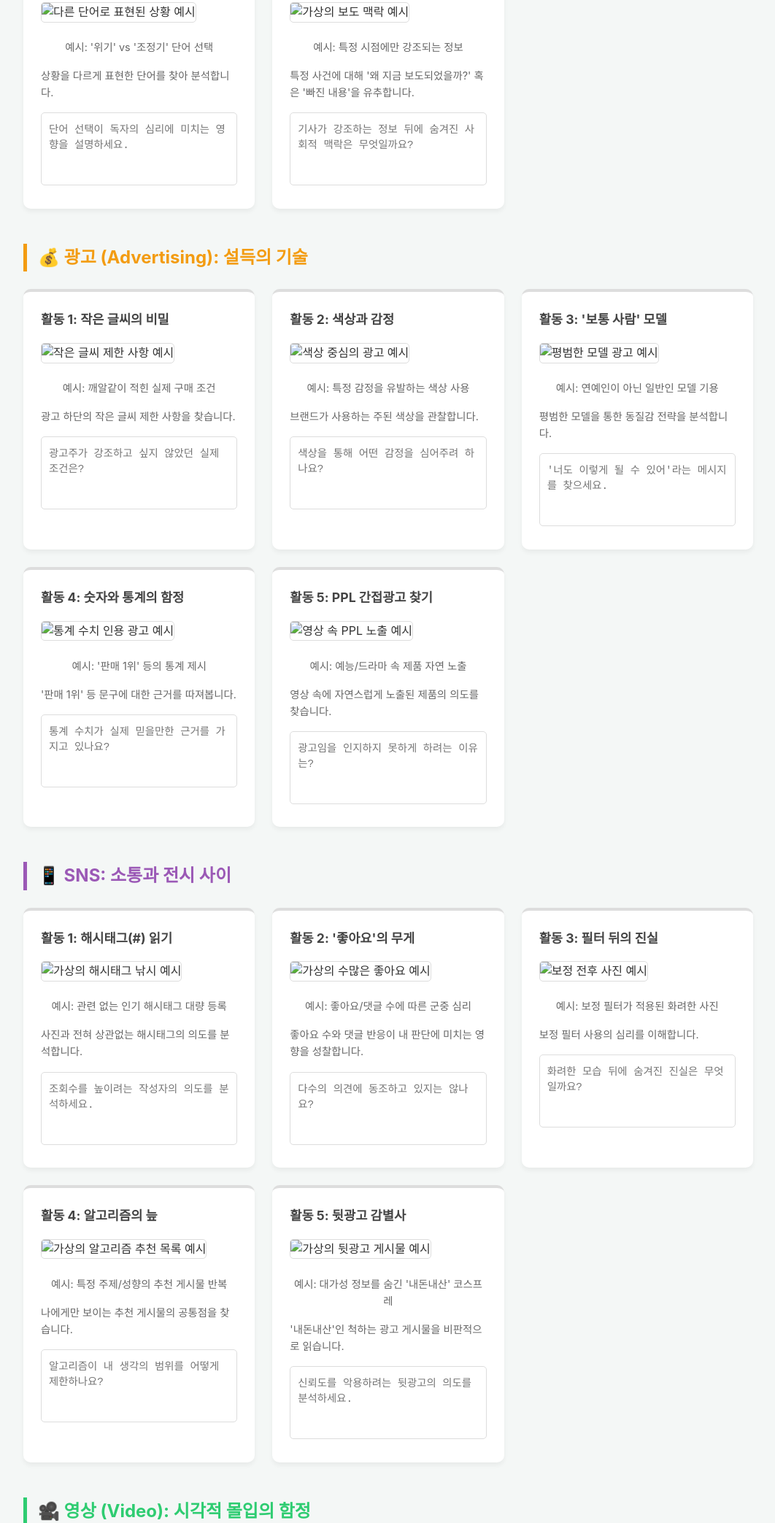
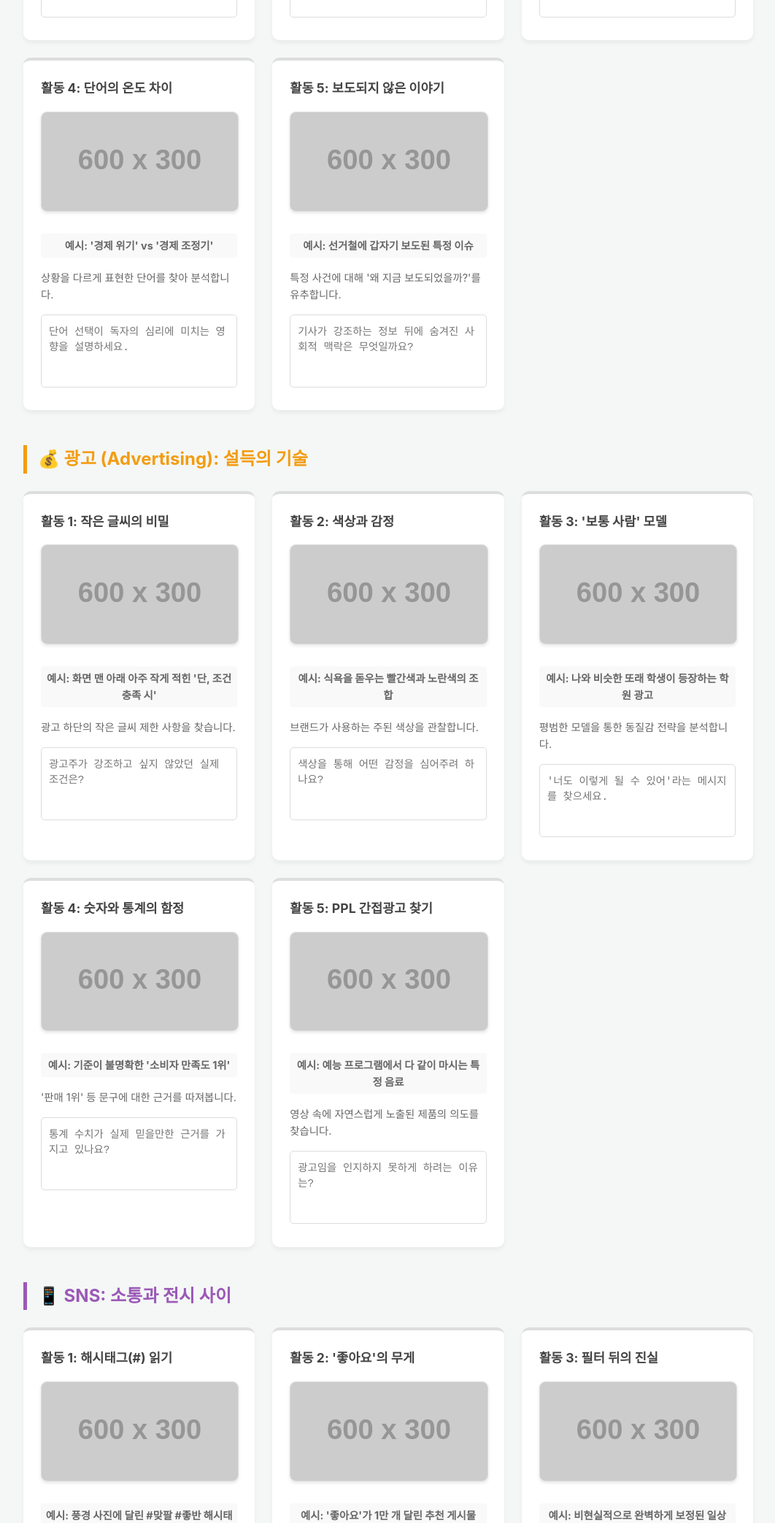
Before and after one commit to redrhapsody1-ctrl/seating-, a plain HTML site: page index.html in a window 1280 px wide. Shown: the part 713-2800 px from the top of the page at 73% size, without its empty margins (108-1170 px from the left). Drawn offline with Linux system fonts and the light colour scheme; placeholder pictures from the web are drawn by us.

Commit message:
Update index.html

```diff
--- a/index.html
+++ b/index.html
@@ -3,25 +3,28 @@
 <head>
     <meta charset="UTF-8">
     <meta name="viewport" content="width=device-width, initial-scale=1.0">
-    <title>중1 매체 문해력 수업 - 미디어 셜록 홈즈 활동지 (통합본)</title>
+    <title>중1 매체 문해력 수업 - 미디어 셜록 홈즈 활동지</title>
     <link href="https://fonts.googleapis.com/css2?family=Nanum+Gothic:wght@400;700&display=swap" rel="stylesheet">
     <link rel="stylesheet" href="style.css">
     <style>
-        /* 추가된 스타일: 이미지 스타일 및 캡션 추가 */
         .activity-example-img {
             width: 100%;
             height: auto;
             border: 1px solid #ddd;
-            border-radius: 5px;
+            border-radius: 8px;
             margin-bottom: 0.5rem;
             object-fit: cover;
-            max-height: 200px;
+            box-shadow: 0 2px 4px rgba(0,0,0,0.1);
         }
         .activity-example-caption {
-            font-size: 0.8rem;
-            color: #777;
+            font-size: 0.85rem;
+            color: #555;
             text-align: center;
             margin-bottom: 1rem;
+            font-weight: bold;
+            background-color: #f9f9f9;
+            padding: 5px;
+            border-radius: 4px;
         }
     </style>
 </head>
@@ -37,37 +40,37 @@
             <div class="activity-grid">
                 <div class="card">
                     <h3>활동 1: 제목 낚시 수사대</h3>
-                    <img src="image_3.png" alt="가상의 낚시성 뉴스 제목 예시" class="activity-example-img">
-                    <p class="activity-example-caption">예시: '충격!' 등 자극적인 단어로 시선을 끎</p>
+                    <img src="https://dummyimage.com/600x300/ffe6e6/cc0000.png&text=[Shocking+News+Headline]" alt="가상의 낚시성 뉴스 제목 예시" class="activity-example-img">
+                    <p class="activity-example-caption">예시: '충격!' 등 자극적인 단어로 시선을 끄는 제목</p>
                     <p>자극적인 단어가 포함된 제목과 실제 내용을 비교해 봅니다.</p>
                     <textarea placeholder="독자의 클릭을 유도하기 위해 어떤 감정을 자극했나요?"></textarea>
                 </div>
                 <div class="card">
                     <h3>활동 2: 사진의 마법</h3>
-                    <img src="image_3.png" alt="서로 다른 구도의 사진 예시" class="activity-example-img">
-                    <p class="activity-example-caption">예시: 좁은 구도와 넓은 구도의 차이</p>
+                    <img src="https://dummyimage.com/600x300/e6f2ff/0066cc.png&text=[Cropped+Photo+vs+Original]" alt="서로 다른 구도의 사진 예시" class="activity-example-img">
+                    <p class="activity-example-caption">예시: 시위 현장을 좁게 찍은 사진 vs 넓게 찍은 사진</p>
                     <p>동일 사건을 다룬 두 뉴스의 사진 구도를 비교합니다.</p>
                     <textarea placeholder="사진 구도가 사건 규모를 어떻게 다르게 보이게 하나요?"></textarea>
                 </div>
                 <div class="card">
                     <h3>활동 3: '누가' 말하는가?</h3>
-                    <img src="image_3.png" alt="가상의 인터뷰 대상자 목록 예시" class="activity-example-img">
-                    <p class="activity-example-caption">예시: 전문가 vs 일반인 인터뷰 비율</p>
+                    <img src="https://dummyimage.com/600x300/e6ffe6/009900.png&text=[Interviewee:+Company+CEO]" alt="가상의 인터뷰 대상자 예시" class="activity-example-img">
+                    <p class="activity-example-caption">예시: 기업의 입장만 대변하는 관계자 인터뷰</p>
                     <p>기사에 인용된 인터뷰 대상자의 소속과 입장을 확인합니다.</p>
                     <textarea placeholder="특정 집단의 입장만 대변하고 있지는 않나요?"></textarea>
                 </div>
                 <div class="card">
                     <h3>활동 4: 단어의 온도 차이</h3>
-                    <img src="image_3.png" alt="다른 단어로 표현된 상황 예시" class="activity-example-img">
-                    <p class="activity-example-caption">예시: '위기' vs '조정기' 단어 선택</p>
+                    <img src="https://dummyimage.com/600x300/ffffe6/cccc00.png&text=[Crisis+vs+Adjustment]" alt="다른 단어로 표현된 상황 예시" class="activity-example-img">
+                    <p class="activity-example-caption">예시: '경제 위기' vs '경제 조정기'</p>
                     <p>상황을 다르게 표현한 단어를 찾아 분석합니다.</p>
                     <textarea placeholder="단어 선택이 독자의 심리에 미치는 영향을 설명하세요."></textarea>
                 </div>
                 <div class="card">
                     <h3>활동 5: 보도되지 않은 이야기</h3>
-                    <img src="image_3.png" alt="가상의 보도 맥락 예시" class="activity-example-img">
-                    <p class="activity-example-caption">예시: 특정 시점에만 강조되는 정보</p>
-                    <p>특정 사건에 대해 '왜 지금 보도되었을까?' 혹은 '빠진 내용'을 유추합니다.</p>
+                    <img src="https://dummyimage.com/600x300/f2e6ff/6600cc.png&text=[Hidden+Context]" alt="가상의 보도 맥락 예시" class="activity-example-img">
+                    <p class="activity-example-caption">예시: 선거철에 갑자기 보도된 특정 이슈</p>
+                    <p>특정 사건에 대해 '왜 지금 보도되었을까?'를 유추합니다.</p>
                     <textarea placeholder="기사가 강조하는 정보 뒤에 숨겨진 사회적 맥락은 무엇일까요?"></textarea>
                 </div>
             </div>
@@ -78,36 +81,36 @@
             <div class="activity-grid">
                 <div class="card">
                     <h3>활동 1: 작은 글씨의 비밀</h3>
-                    <img src="image_3.png" alt="작은 글씨 제한 사항 예시" class="activity-example-img">
-                    <p class="activity-example-caption">예시: 깨알같이 적힌 실제 구매 조건</p>
+                    <img src="https://dummyimage.com/600x300/ffe6e6/cc0000.png&text=[Tiny+Text+Conditions+Apply]" alt="작은 글씨 제한 사항 예시" class="activity-example-img">
+                    <p class="activity-example-caption">예시: 화면 맨 아래 아주 작게 적힌 '단, 조건 충족 시'</p>
                     <p>광고 하단의 작은 글씨 제한 사항을 찾습니다.</p>
                     <textarea placeholder="광고주가 강조하고 싶지 않았던 실제 조건은?"></textarea>
                 </div>
                 <div class="card">
                     <h3>활동 2: 색상과 감정</h3>
-                    <img src="image_3.png" alt="색상 중심의 광고 예시" class="activity-example-img">
-                    <p class="activity-example-caption">예시: 특정 감정을 유발하는 색상 사용</p>
+                    <img src="https://dummyimage.com/600x300/e6f2ff/0066cc.png&text=[Red/Yellow+Fast+Food+Ad]" alt="색상 중심의 광고 예시" class="activity-example-img">
+                    <p class="activity-example-caption">예시: 식욕을 돋우는 빨간색과 노란색의 조합</p>
                     <p>브랜드가 사용하는 주된 색상을 관찰합니다.</p>
                     <textarea placeholder="색상을 통해 어떤 감정을 심어주려 하나요?"></textarea>
                 </div>
                 <div class="card">
                     <h3>활동 3: '보통 사람' 모델</h3>
-                    <img src="image_3.png" alt="평범한 모델 광고 예시" class="activity-example-img">
-                    <p class="activity-example-caption">예시: 연예인이 아닌 일반인 모델 기용</p>
+                    <img src="https://dummyimage.com/600x300/e6ffe6/009900.png&text=[Ordinary+Student+Model]" alt="평범한 모델 광고 예시" class="activity-example-img">
+                    <p class="activity-example-caption">예시: 나와 비슷한 또래 학생이 등장하는 학원 광고</p>
                     <p>평범한 모델을 통한 동질감 전략을 분석합니다.</p>
                     <textarea placeholder="'너도 이렇게 될 수 있어'라는 메시지를 찾으세요."></textarea>
                 </div>
                 <div class="card">
                     <h3>활동 4: 숫자와 통계의 함정</h3>
-                    <img src="image_3.png" alt="통계 수치 인용 광고 예시" class="activity-example-img">
-                    <p class="activity-example-caption">예시: '판매 1위' 등의 통계 제시</p>
+                    <img src="https://dummyimage.com/600x300/ffffe6/cccc00.png&text=[No.1+Sales+Claim]" alt="통계 수치 인용 광고 예시" class="activity-example-img">
+                    <p class="activity-example-caption">예시: 기준이 불명확한 '소비자 만족도 1위'</p>
                     <p>'판매 1위' 등 문구에 대한 근거를 따져봅니다.</p>
                     <textarea placeholder="통계 수치가 실제 믿을만한 근거를 가지고 있나요?"></textarea>
                 </div>
                 <div class="card">
                     <h3>활동 5: PPL 간접광고 찾기</h3>
-                    <img src="image_3.png" alt="영상 속 PPL 노출 예시" class="activity-example-img">
-                    <p class="activity-example-caption">예시: 예능/드라마 속 제품 자연 노출</p>
+                    <img src="https://dummyimage.com/600x300/f2e6ff/6600cc.png&text=[Product+Placement+in+Show]" alt="영상 속 PPL 노출 예시" class="activity-example-img">
+                    <p class="activity-example-caption">예시: 예능 프로그램에서 다 같이 마시는 특정 음료</p>
                     <p>영상 속에 자연스럽게 노출된 제품의 의도를 찾습니다.</p>
                     <textarea placeholder="광고임을 인지하지 못하게 하려는 이유는?"></textarea>
                 </div>
@@ -119,36 +122,36 @@
             <div class="activity-grid">
                 <div class="card">
                     <h3>활동 1: 해시태그(#) 읽기</h3>
-                    <img src="image_3.png" alt="가상의 해시태그 낚시 예시" class="activity-example-img">
-                    <p class="activity-example-caption">예시: 관련 없는 인기 해시태그 대량 등록</p>
+                    <img src="https://dummyimage.com/600x300/ffe6e6/cc0000.png&text=[Unrelated+Trending+Hashtags]" alt="가상의 해시태그 낚시 예시" class="activity-example-img">
+                    <p class="activity-example-caption">예시: 풍경 사진에 달린 #맞팔 #좋반 해시태그</p>
                     <p>사진과 전혀 상관없는 해시태그의 의도를 분석합니다.</p>
                     <textarea placeholder="조회수를 높이려는 작성자의 의도를 분석하세요."></textarea>
                 </div>
                 <div class="card">
                     <h3>활동 2: '좋아요'의 무게</h3>
-                    <img src="image_3.png" alt="가상의 수많은 좋아요 예시" class="activity-example-img">
-                    <p class="activity-example-caption">예시: 좋아요/댓글 수에 따른 군중 심리</p>
+                    <img src="https://dummyimage.com/600x300/e6f2ff/0066cc.png&text=[10,000+Likes+&+Comments]" alt="가상의 수많은 좋아요 예시" class="activity-example-img">
+                    <p class="activity-example-caption">예시: '좋아요'가 1만 개 달린 추천 게시물</p>
                     <p>좋아요 수와 댓글 반응이 내 판단에 미치는 영향을 성찰합니다.</p>
                     <textarea placeholder="다수의 의견에 동조하고 있지는 않나요?"></textarea>
                 </div>
                 <div class="card">
                     <h3>활동 3: 필터 뒤의 진실</h3>
-                    <img src="image_3.png" alt="보정 전후 사진 예시" class="activity-example-img">
-                    <p class="activity-example-caption">예시: 보정 필터가 적용된 화려한 사진</p>
+                    <img src="https://dummyimage.com/600x300/e6ffe6/009900.png&text=[Heavily+Filtered+Selfie]" alt="보정 전후 사진 예시" class="activity-example-img">
+                    <p class="activity-example-caption">예시: 비현실적으로 완벽하게 보정된 일상 사진</p>
                     <p>보정 필터 사용의 심리를 이해합니다.</p>
                     <textarea placeholder="화려한 모습 뒤에 숨겨진 진실은 무엇일까요?"></textarea>
                 </div>
                 <div class="card">
                     <h3>활동 4: 알고리즘의 늪</h3>
-                    <img src="image_3.png" alt="가상의 알고리즘 추천 목록 예시" class="activity-example-img">
-                    <p class="activity-example-caption">예시: 특정 주제/성향의 추천 게시물 반복</p>
+                    <img src="https://dummyimage.com/600x300/ffffe6/cccc00.png&text=[Algorithm+Recommended+Feed]" alt="가상의 알고리즘 추천 목록 예시" class="activity-example-img">
+                    <p class="activity-example-caption">예시: 내가 좋아하는 게임 관련 영상만 뜨는 돋보기 창</p>
                     <p>나에게만 보이는 추천 게시물의 공통점을 찾습니다.</p>
                     <textarea placeholder="알고리즘이 내 생각의 범위를 어떻게 제한하나요?"></textarea>
                 </div>
                 <div class="card">
                     <h3>활동 5: 뒷광고 감별사</h3>
-                    <img src="image_3.png" alt="가상의 뒷광고 게시물 예시" class="activity-example-img">
-                    <p class="activity-example-caption">예시: 대가성 정보를 숨긴 '내돈내산' 코스프레</p>
+                    <img src="https://dummyimage.com/600x300/f2e6ff/6600cc.png&text=[Hidden+Sponsorship+Post]" alt="가상의 뒷광고 게시물 예시" class="activity-example-img">
+                    <p class="activity-example-caption">예시: '유료 광고 포함' 표시가 없는 제품 칭찬글</p>
                     <p>'내돈내산'인 척하는 광고 게시물을 비판적으로 읽습니다.</p>
                     <textarea placeholder="신뢰도를 악용하려는 뒷광고의 의도를 분석하세요."></textarea>
                 </div>
@@ -160,36 +163,36 @@
             <div class="activity-grid">
                 <div class="card">
                     <h3>활동 1: BGM 효과</h3>
-                    <img src="image_3.png" alt="음악 사용 유무 비교 예시" class="activity-example-img">
-                    <p class="activity-example-caption">예시: 긴박한 BGM과 잔잔한 BGM의 차이</p>
+                    <img src="https://dummyimage.com/600x300/ffe6e6/cc0000.png&text=[News+with+Tense+BGM]" alt="음악 사용 유무 비교 예시" class="activity-example-img">
+                    <p class="activity-example-caption">예시: 범죄 사건 보도에 깔리는 불안한 배경음악</p>
                     <p>BGM 유무에 따른 영상의 분위기 차이를 분석합니다.</p>
                     <textarea placeholder="음악이 나의 감정을 어떻게 조종하나요?"></textarea>
                 </div>
                 <div class="card">
                     <h3>활동 2: 교차 편집의 기술</h3>
-                    <img src="image_3.png" alt="편집으로 갈등을 연출한 예시" class="activity-example-img">
-                    <p class="activity-example-caption">예시: 대화 순서를 바꿔 오해 유발</p>
+                    <img src="https://dummyimage.com/600x300/e6f2ff/0066cc.png&text=[Malicious+Cross-Editing]" alt="편집으로 갈등을 연출한 예시" class="activity-example-img">
+                    <p class="activity-example-caption">예시: 웃고 있는 얼굴 뒤에 찡그린 얼굴을 이어 붙인 편집</p>
                     <p>편집 순서가 사실을 어떻게 바꾸는지 파악합니다.</p>
                     <textarea placeholder="실제 사실과 다른 갈등 구조를 어떻게 만들어냈나요?"></textarea>
                 </div>
                 <div class="card">
                     <h3>활동 3: 1분 쇼츠의 생략</h3>
-                    <img src="image_3.png" alt="복잡한 문제 요약 영상 예시" class="activity-example-img">
-                    <p class="activity-example-caption">예시: 복잡한 사회 문제를 1분 요약</p>
+                    <img src="https://dummyimage.com/600x300/e6ffe6/009900.png&text=[1-Minute+Shorts+Summary]" alt="복잡한 문제 요약 영상 예시" class="activity-example-img">
+                    <p class="activity-example-caption">예시: 역사적 사건을 단 1분 만에 자극적으로 요약한 쇼츠</p>
                     <p>쇼츠 영상에서 생략된 정보를 유추합니다.</p>
                     <textarea placeholder="빠른 전달을 위해 놓친 문제의 본질은 무엇일까요?"></textarea>
                 </div>
                 <div class="card">
                     <h3>활동 4: 유튜버의 말투</h3>
-                    <img src="image_3.png" alt="단정적인 말투의 유튜버 예시" class="activity-example-img">
-                    <p class="activity-example-caption">예시: 확신에 찬 단정적 어조</p>
+                    <img src="https://dummyimage.com/600x300/ffffe6/cccc00.png&text=[Reviewer+Speaking+Firmly]" alt="단정적인 말투의 유튜버 예시" class="activity-example-img">
+                    <p class="activity-example-caption">예시: "이건 무조건 사세요!"라고 단정 짓는 리뷰어</p>
                     <p>확신에 찬 어조가 주는 신뢰감의 착각을 분석합니다.</p>
                     <textarea placeholder="말투가 정보의 신뢰성을 근거 없이 높이고 있지는 않나요?"></textarea>
                 </div>
                 <div class="card">
                     <h3>활동 5: 썸네일 낚시</h3>
-                    <img src="image_3.png" alt="자극적인 썸네일 예시" class="activity-example-img">
-                    <p class="activity-example-caption">예시: 본문과 다른 과장된 시각 정보</p>
+                    <img src="https://dummyimage.com/600x300/f2e6ff/6600cc.png&text=[Clickbait+Video+Thumbnail]" alt="자극적인 썸네일 예시" class="activity-example-img">
+                    <p class="activity-example-caption">예시: 실제 영상에는 없는 빨간색 동그라미 화살표 썸네일</p>
                     <p>영상 내용과 다른 썸네일을 분석합니다.</p>
                     <textarea placeholder="클릭을 유도하기 위해 어떤 과장을 사용했나요?"></textarea>
                 </div>
@@ -203,7 +206,7 @@
     </main>
 
     <footer>
-        <p>&copy; 2024 중학교 국어 수업 자료 - 미디어 문해력 키우기 (비상업적 용도)</p>
+        <p>&copy; 2024 중학교 국어 수업 자료 - 미디어 문해력 키우기</p>
     </footer>
 
     <script src="script.js"></script>
```
